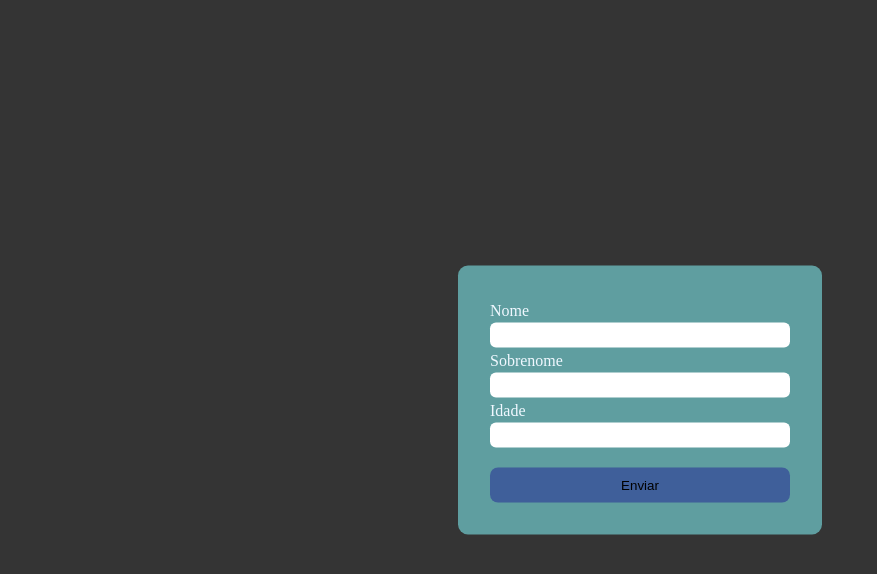
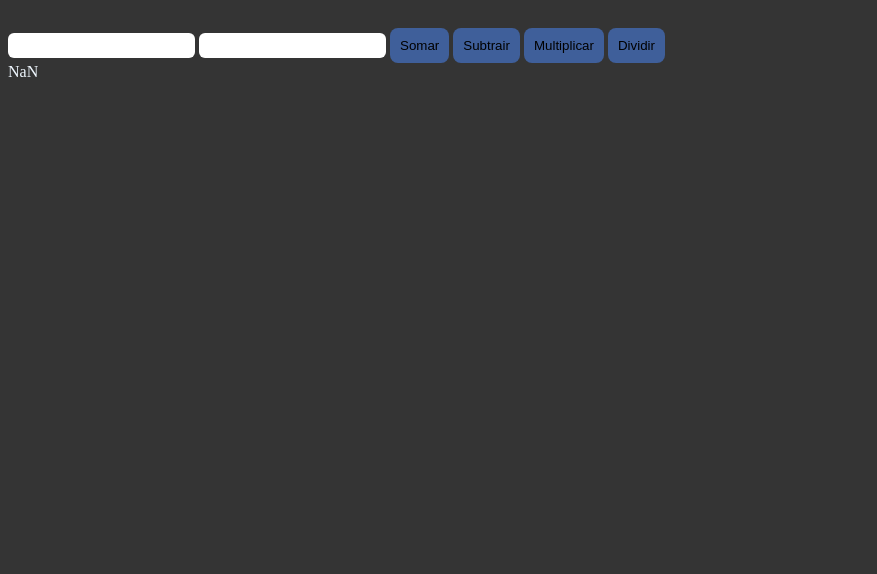
Before and after one commit to LucasDCoelho/TypeScript_JavaScript, a plain HTML site: page index.html in a window 1280 px wide. Shown: the whole page, without its empty margins (0-877 px from the left). Drawn offline with Linux system fonts and the light colour scheme.

Commit message:
Calculadora

```diff
--- /dev/null
+++ b/anotação.txt
@@ -0,0 +1 @@
+tuple not recomended
--- a/index.html
+++ b/index.html
@@ -9,16 +9,15 @@
     </head>
     <body style=" background-color: rgb(52, 52, 52);">
 
-        <form action="">
-            <label for="nome">Nome</label>
-            <input type="text" id="nome">
-            <label for="sobrenome">Sobrenome</label>
-            <input type="text" id="sobrenome">
-            <label for="idade">Idade</label>
-            <input type="number" id="idade">
-
-            <button id="btn" onClick="click();">Enviar</button>
-        </form>
+        <section id="container">
+            <input id="value1" type="text">
+            <input id="value2" type="text">
+            <button onclick="somar()">Somar</button>
+            <button>Subtrair</button>
+            <button>Multiplicar</button>
+            <button>Dividir</button>
+            <div id="resultado"></div>
+        </section>
 
         <script src="scripts.js"></script>
     </body>
--- a/scripts.js
+++ b/scripts.js
@@ -1,7 +1,19 @@
-const nome = document.getElementById('nome');
-const sobrenome = document.getElementById('sobrenome');
-const idade = document.getElementById('idade');
-
-function click() {addEventListener('click', (e) => {
-    return alert(`Olá meu nome é ${nome} ${sobrenome} e tenho ${idade} anos`);
-})};
+"use strict";
+let container = document.getElementById('container');
+// let macas: number = 2;
+// let banana: number = 3;
+// let soma: number = macas + banana;
+// container?.innerHTML = soma;
+// let text: string = "Meu nome é ";
+// let nome: string = "Lucas Coelho";
+// let soma: string = text + nome;
+// container?.innerHTML = soma;
+// const NASCIMENTO: string = "31/10/1999";
+// let nome: string = "Lucas Coelho";
+// container?.innerHTML = NASCIMENTO;
+function somar() {
+    let v1 = Number(document.getElementById("value1"));
+    let v2 = Number(document.getElementById("value2"));
+    return document.getElementById("resultado").innerHTML = v1 + v2;
+}
+console.log(somar());
```
Also changed, not shown: scripts.ts (+29 -1 lines), tsconfig.json (added, +103 -0 lines).
